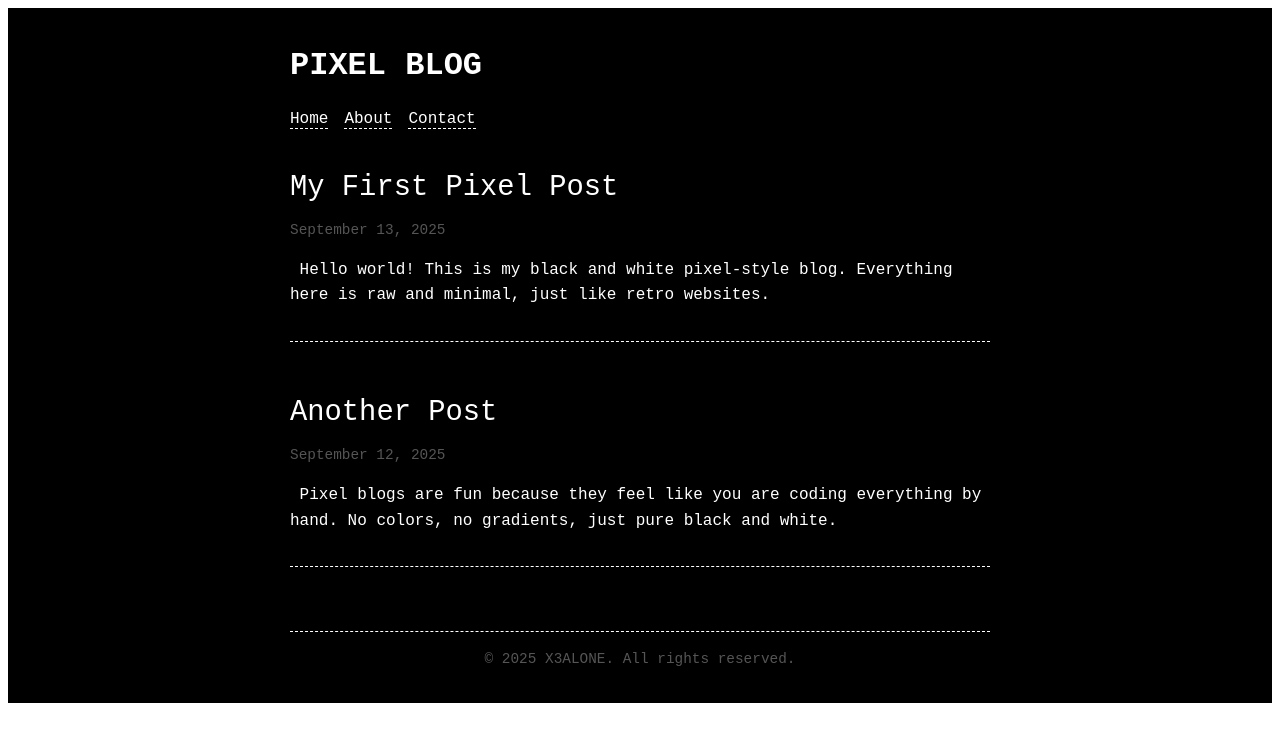
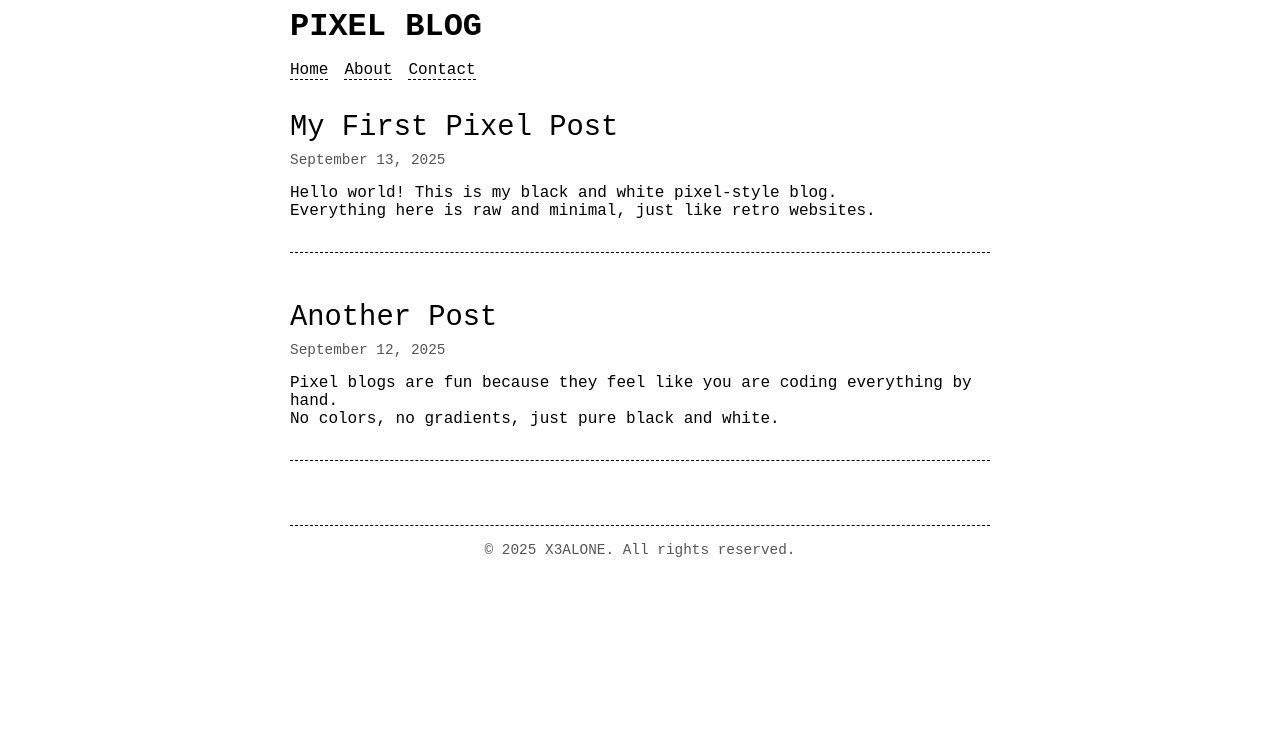
Before and after one commit to x3alone/01blog, an Angular app in the folder frontend-01blog/: page / in a window 1280 px wide. Shown: the top 742 px of the page. Built offline with nearby package versions, Linux system fonts and the light colour scheme.

Commit message:
edeting ui

```diff
--- /dev/null
+++ b/frontend-01blog/src/app/app.component.html
@@ -0,0 +1,22 @@
+<div class="container">
+  <header>
+    <h1>{{ title() }}</h1>
+    <nav>
+      <a href="#">Home</a>
+      <a href="#">About</a>
+      <a href="#">Contact</a>
+    </nav>
+  </header>
+
+  <main>
+    <div class="post" *ngFor="let post of posts()">
+      <div class="post-title">{{ post.title }}</div>
+      <div class="post-date">{{ post.date }}</div>
+      <div class="post-content">{{ post.content }}</div>
+    </div>
+  </main>
+
+  <footer>
+    &copy; 2025 X3ALONE. All rights reserved.
+  </footer>
+</div>
--- /dev/null
+++ b/frontend-01blog/src/app/app.component.scss
@@ -0,0 +1,77 @@
+
+/* Basic reset */
+* {
+  margin: 0;
+  padding: 0;
+  box-sizing: border-box;
+  font-family: 'Courier New', Courier, monospace;
+}
+
+body {
+  background: #000000;
+  color: #000000;
+  line-height: 1.6;
+  font-size: 16px;
+  padding: 2rem;
+}
+
+h1, h2, h3 {
+  font-weight: bold;
+  margin-bottom: 1rem;
+  text-transform: uppercase;
+}
+
+a {
+  color: #000000;
+  text-decoration: none;
+  border-bottom: 1px dashed #000000;
+}
+
+a:hover {
+  background: #333232;
+  color: #3b3b3b;
+}
+
+.container {
+  max-width: 700px;
+  margin: 0 auto;
+}
+
+.post {
+  margin-bottom: 3rem;
+  padding-bottom: 2rem;
+  border-bottom: 1px dashed #000000;
+}
+
+.post-title {
+  font-size: 1.8rem;
+  margin-bottom: 0.5rem;
+}
+
+.post-date {
+  font-size: 0.9rem;
+  color: #555;
+  margin-bottom: 1rem;
+}
+
+.post-content {
+  font-size: 1rem;
+  white-space: pre-wrap; /* preserves spacing like pixel style */
+}
+
+nav {
+  margin-bottom: 2rem;
+}
+
+nav a {
+  margin-right: 1rem;
+}
+
+footer {
+  text-align: center;
+  margin-top: 4rem;
+  font-size: 0.9rem;
+  color: #555;
+  border-top: 1px dashed #000000;
+  padding-top: 1rem;
+}
--- a/frontend-01blog/src/app/app.html
+++ /dev/null
@@ -1,122 +0,0 @@
-<!DOCTYPE html>
-<html lang="en">
-<head>
-  <meta charset="UTF-8">
-  <meta name="viewport" content="width=device-width, initial-scale=1.0">
-  <title>Pixel Blog</title>
-  <style>
-    /* Basic reset */
-    * {
-      margin: 0;
-      padding: 0;
-      box-sizing: border-box;
-      font-family: 'Courier New', Courier, monospace;
-    }
-
-    body {
-      background: #000000;
-      color: #ffffff;
-      line-height: 1.6;
-      font-size: 16px;
-      padding: 2rem;
-    }
-
-    h1, h2, h3 {
-      font-weight: bold;
-      margin-bottom: 1rem;
-      text-transform: uppercase;
-    }
-
-    a {
-      color: #ffffff;
-      text-decoration: none;
-      border-bottom: 1px dashed #ffffff;
-    }
-
-    a:hover {
-      background: #333232;
-      color: #3b3b3b;
-    }
-
-    .container {
-      max-width: 700px;
-      margin: 0 auto;
-    }
-
-    .post {
-      margin-bottom: 3rem;
-      padding-bottom: 2rem;
-      border-bottom: 1px dashed #ffffff;
-    }
-
-    .post-title {
-      font-size: 1.8rem;
-      margin-bottom: 0.5rem;
-    }
-
-    .post-date {
-      font-size: 0.9rem;
-      color: #555;
-      margin-bottom: 1rem;
-    }
-
-    .post-content {
-      font-size: 1rem;
-      white-space: pre-wrap; /* preserves spacing like pixel style */
-    }
-
-    nav {
-      margin-bottom: 2rem;
-    }
-
-    nav a {
-      margin-right: 1rem;
-    }
-
-    footer {
-      text-align: center;
-      margin-top: 4rem;
-      font-size: 0.9rem;
-      color: #555;
-      border-top: 1px dashed #ffffff;
-      padding-top: 1rem;
-    }
-  </style>
-</head>
-<body>
-  <div class="container">
-    <header>
-      <h1>Pixel Blog</h1>
-      <nav>
-        <a href="#">Home</a>
-        <a href="#">About</a>
-        <a href="#">Contact</a>
-      </nav>
-    </header>
-
-    <main>
-      <div class="post">
-        <div class="post-title">My First Pixel Post</div>
-        <div class="post-date">September 13, 2025</div>
-        <div class="post-content">
-          Hello world! This is my black and white pixel-style blog.
-          Everything here is raw and minimal, just like retro websites.
-        </div>
-      </div>
-
-      <div class="post">
-        <div class="post-title">Another Post</div>
-        <div class="post-date">September 12, 2025</div>
-        <div class="post-content">
-          Pixel blogs are fun because they feel like you are coding everything by hand.
-          No colors, no gradients, just pure black and white.
-        </div>
-      </div>
-    </main>
-
-    <footer>
-      &copy; 2025 X3ALONE. All rights reserved.
-    </footer>
-  </div>
-</body>
-</html>
--- a/frontend-01blog/src/app/app.ts
+++ b/frontend-01blog/src/app/app.ts
@@ -1,13 +1,39 @@
 import { Component, signal } from '@angular/core';
-import { RouterOutlet } from '@angular/router';
+import { NgFor } from '@angular/common'; // <-- import NgFor
+
+interface Post {
+  title: string;
+  date: string;
+  content: string;
+}
 
 @Component({
   selector: 'app-root',
   standalone: true,
-  // imports: [RouterOutlet], // uncomment when routing added
-  templateUrl: './app.html',
-  styleUrls: ['./app.scss']
+  imports: [NgFor], // <-- add NgFor here
+  templateUrl: './app.component.html',
+  styleUrls: ['./app.component.scss']
 })
 export class App {
-  protected readonly title = signal('frontend-01blog');
+  protected readonly title = signal('Pixel Blog');
+
+  protected readonly posts = signal<Post[]>([
+    {
+      title: 'My First Pixel Post',
+      date: 'September 13, 2025',
+      content: `Hello world! This is my black and white pixel-style blog.
+Everything here is raw and minimal, just like retro websites.`
+    },
+    {
+      title: 'Another Post',
+      date: 'September 12, 2025',
+      content: `Pixel blogs are fun because they feel like you are coding everything by hand.
+No colors, no gradients, just pure black and white.`
+    }
+  ]);
+
+
+  navigate(section: string) {
+    alert(`Clicked on ${section}`);
+  }
 }
--- a/frontend-01blog/src/styles.scss
+++ b/frontend-01blog/src/styles.scss
@@ -1,29 +1,23 @@
-// Import Bootstrap globally
-@import 'node_modules/bootstrap/dist/css/bootstrap.min.css';
-
 @use '@angular/material' as mat;
 
-// Define a light theme
-$primary: mat.define-palette(mat.$cyan-palette);
-$accent: mat.define-palette(mat.$orange-palette);
-$theme: mat.define-light-theme((
+// Define a dark theme
+$primary: mat.define-palette(mat.$grey-palette, 900);
+$accent: mat.define-palette(mat.$grey-palette, 100);
+$theme: mat.define-dark-theme((
   color: (
     primary: $primary,
     accent: $accent,
   )
 ));
 
-// Include Angular Material core styles
 @include mat.core();
-
-// Include Angular Material theme
 @include mat.all-component-themes($theme);
 
-// Global body styles
+// Override global body
 html, body {
   height: 100%;
   margin: 0;
-  font-family: Roboto, "Helvetica Neue", sans-serif;
-  background-color: var(--mat-sys-surface);
-  color: var(--mat-sys-on-surface);
+  font-family: 'Courier New', Courier, monospace;
+  background-color: #000000 !important;  // enforce black
+  color: #000000 !important;             // enforce white
 }
```
Also changed, not shown: frontend-01blog/src/app/app.scss (deleted).
